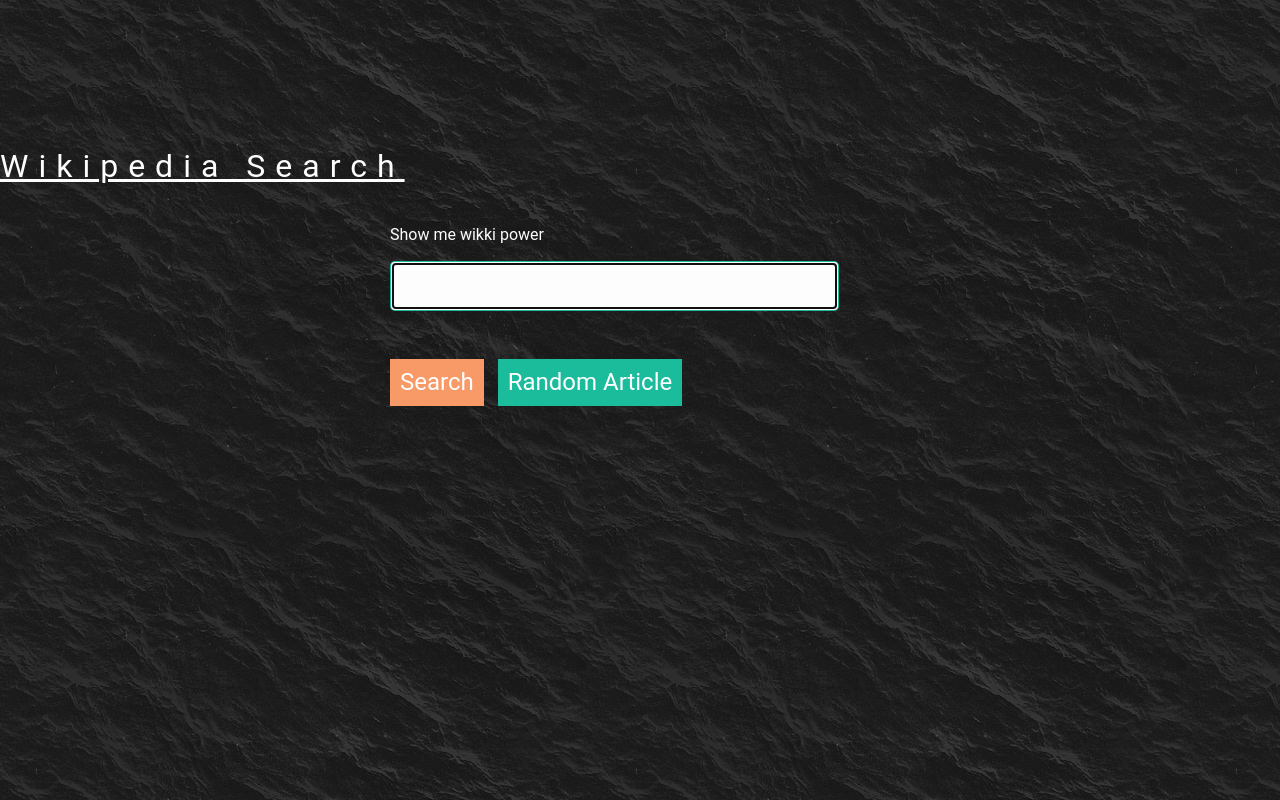
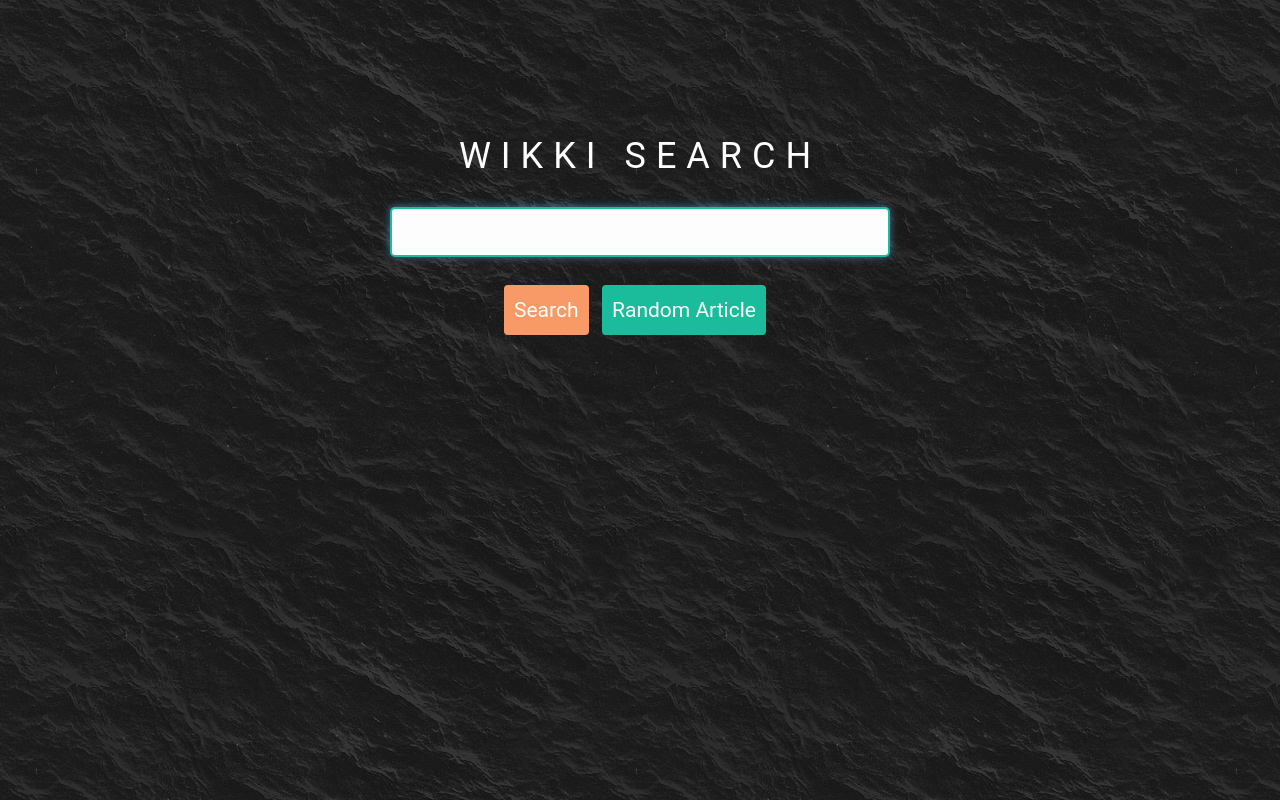
Before and after one commit to rkredux/wikki-search-viewer, a plain HTML site: page index.html in a window 1280 px wide. Drawn offline with nearby package versions, Linux system fonts and the light colour scheme.

Commit message:
New mark up for input control and mark up change for li search result display items.

```diff
--- a/index.html
+++ b/index.html
@@ -1,5 +1,7 @@
-<!doctype html>
-<html class="no-js" lang="">
+<!DOCTYPE html>
+<html lang="en">
+
+
     <head>
         <meta charset="utf-8">
         <meta http-equiv="x-ua-compatible" content="ie=edge">
@@ -7,23 +9,26 @@
         <meta name="viewport" content="width=device-width, initial-scale=1">
         <link rel="stylesheet" href="https://cdnjs.cloudflare.com/ajax/libs/normalize/4.2.0/normalize.min.css">
         <script src="https://cdnjs.cloudflare.com/ajax/libs/modernizr/2.8.3/modernizr.min.js"></script>
+        <link rel="stylesheet" href="https://cdnjs.cloudflare.com/ajax/libs/twitter-bootstrap/3.3.7/css/bootstrap.min.css">
         <link rel="stylesheet" href="./index.css">
+
+
     </head>
+
     <body>
       <!-- container div begins -->
+
+
       <div class="container">
 
           <!-- Header -->
 	      <div class="row">
-	        <a href="#"><h1 class="title col-lg-12 col-sm-12 text-center">Wikipedia Search</h1></a>
+	        <a href="#"><h1 class="title col-lg-12 col-sm-12 text-center">WIKKI SEARCH</h1></a>
 	      </div>
 
 
           <!-- Searchbox -->
 	      <div class="search-box text-center">
-	        <div>
-	          <p>Show me wikki power</p>
-	        </div>
 
 	        <form class="search-form">
 	          <input type="search" class="form-control" id="search-query" autofocus>
@@ -32,6 +37,7 @@
 	            <button type="button" class="btn btn-default" onclick="randomArticle()">Random Article</button>
 	          </div>
 	        </forms>
+
 	      </div>
 
 
```
